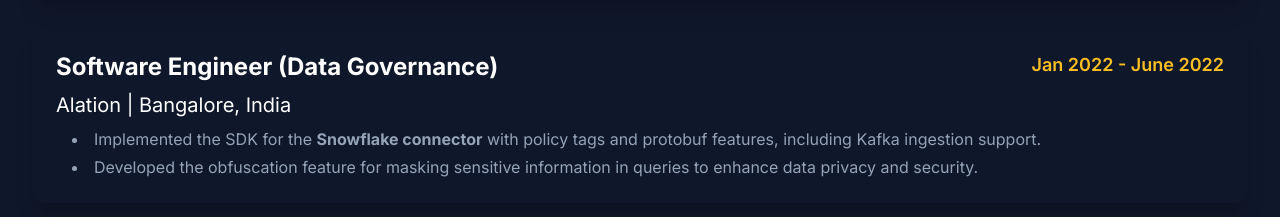
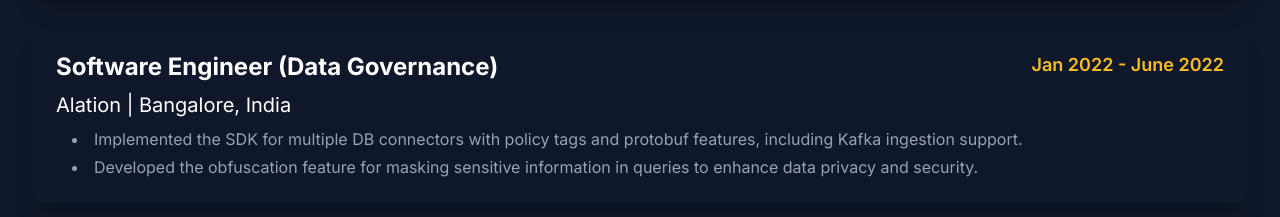
Before and after one commit to Meghali-Nandi/meghali-nandi.github.io, a plain HTML site: page index.html in a window 1280 px wide. Shown: the part 2760-2977 px from the top of the page. Drawn offline with nearby package versions, Linux system fonts and the light colour scheme.

Commit message:
exp changed

```diff
--- a/index.html
+++ b/index.html
@@ -265,7 +265,7 @@
                     </div>
                     <p class="text-xl text-white mb-2">Alation | Bangalore, India</p>
                     <ul class="list-disc list-inside space-y-1 text-slate-400 ml-4">
-                        <li>Implemented the SDK for the <strong>Snowflake connector</strong> with policy tags and protobuf features, including Kafka ingestion support.</li>
+                        <li>Implemented the SDK for multiple DB connectors with policy tags and protobuf features, including Kafka ingestion support.</li>
                         <li>Developed the obfuscation feature for masking sensitive information in queries to enhance data privacy and security.</li>
                     </ul>
                 </div>
```
